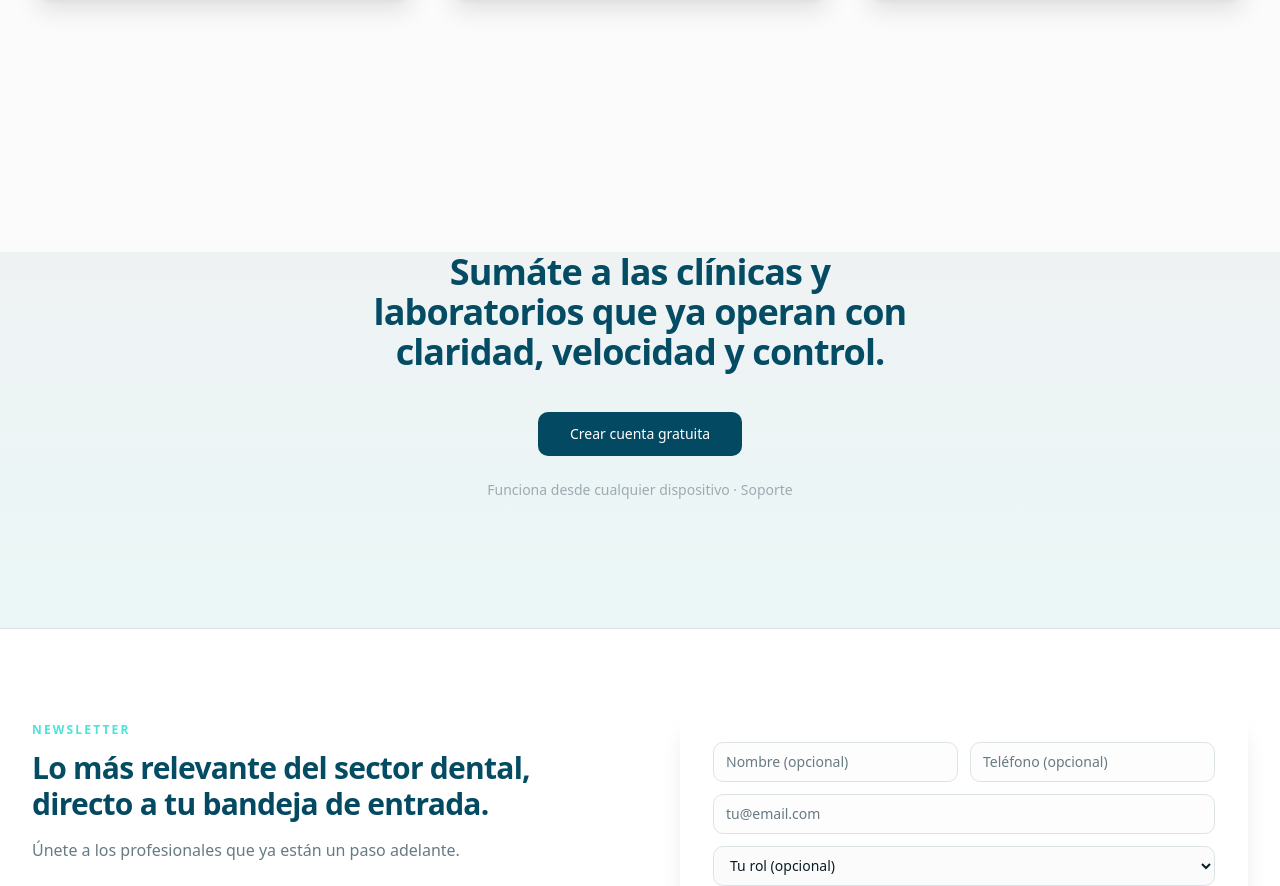
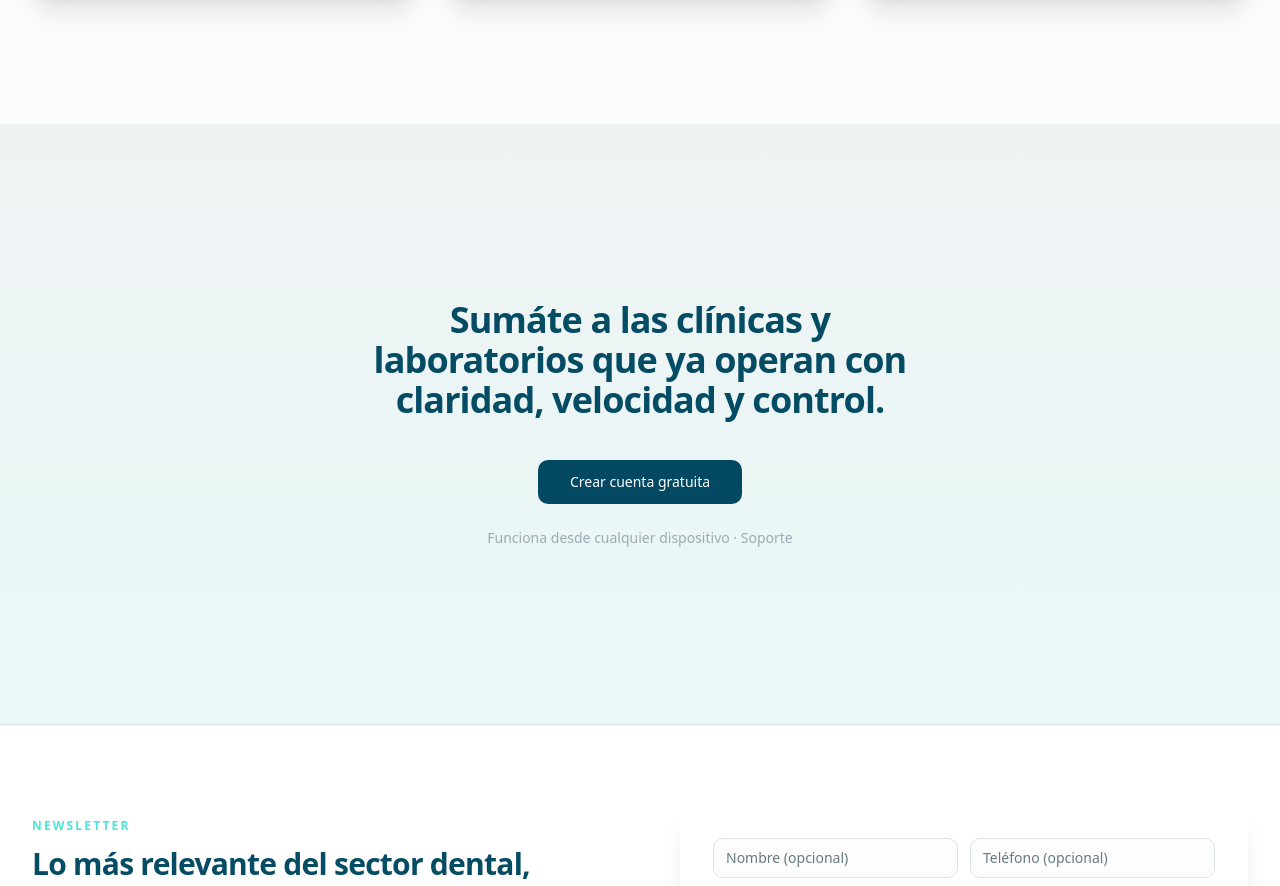
Before and after one commit to datasoftwarechain-del/dentv2, a Next.js app: page / in a window 1280 px wide. Shown: the part 4828-5714 px from the top of the page. Built offline with nearby package versions, Linux system fonts and the light colour scheme.

Commit message:
fix(landing): expand cta section padding and fix background coverage
Co-Authored-By: Claude Sonnet 4.6 <noreply@anthropic.com>

```diff
--- a/components/landing/cta.tsx
+++ b/components/landing/cta.tsx
@@ -4,8 +4,8 @@ import { Button } from "@/components/ui/button";
 
 export function Cta() {
   return (
-    <section className="relative overflow-hidden py-20 sm:py-32">
-      <div className="absolute inset-x-0 -z-10 h-full bg-gradient-to-b from-primary/5 to-accent/10" />
+    <section className="relative overflow-hidden py-32 sm:py-44">
+      <div className="absolute inset-0 -z-10 bg-gradient-to-b from-primary/5 to-accent/10" />
       <div className="mx-auto max-w-7xl px-4 sm:px-6 lg:px-8">
         <div className="mx-auto max-w-2xl text-center">
           <h2 className="text-[#044c64] text-balance text-3xl font-bold leading-tight tracking-tight sm:text-4xl">
```
